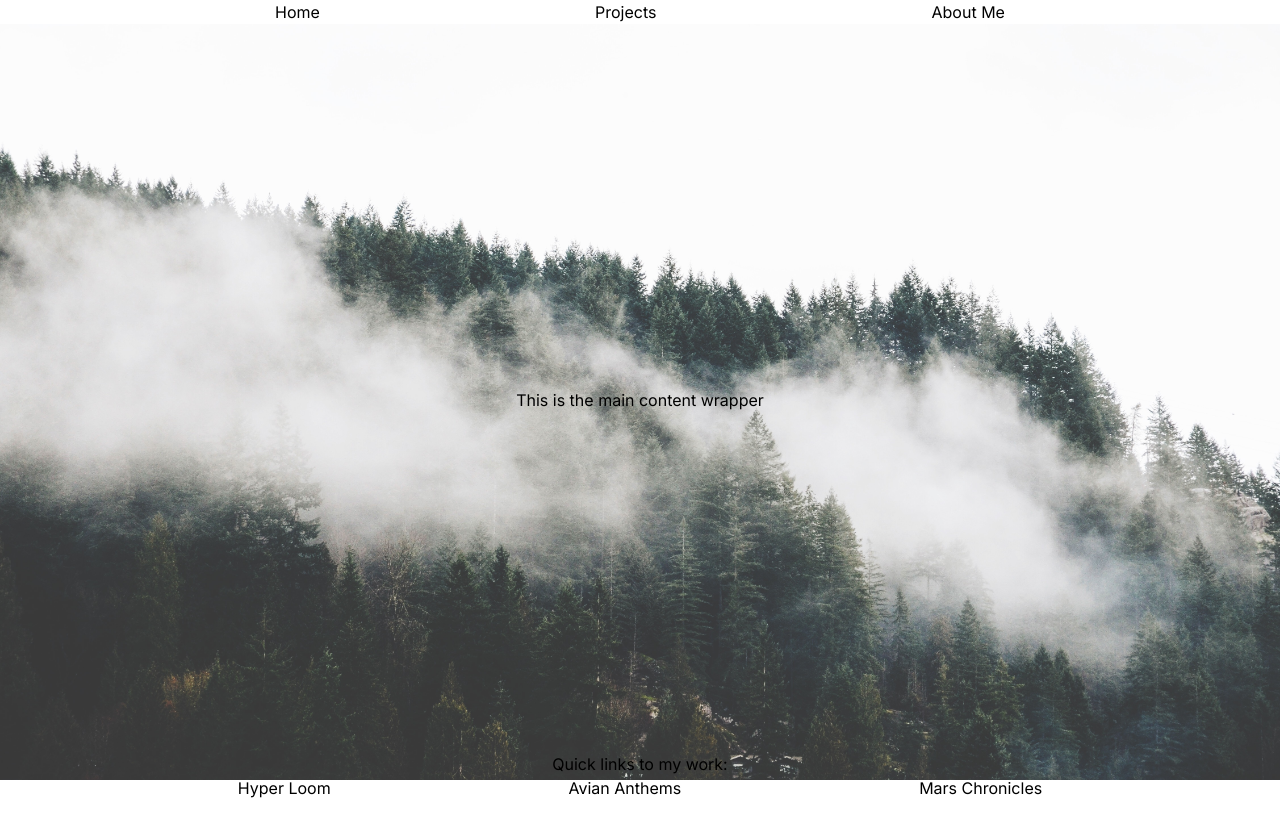
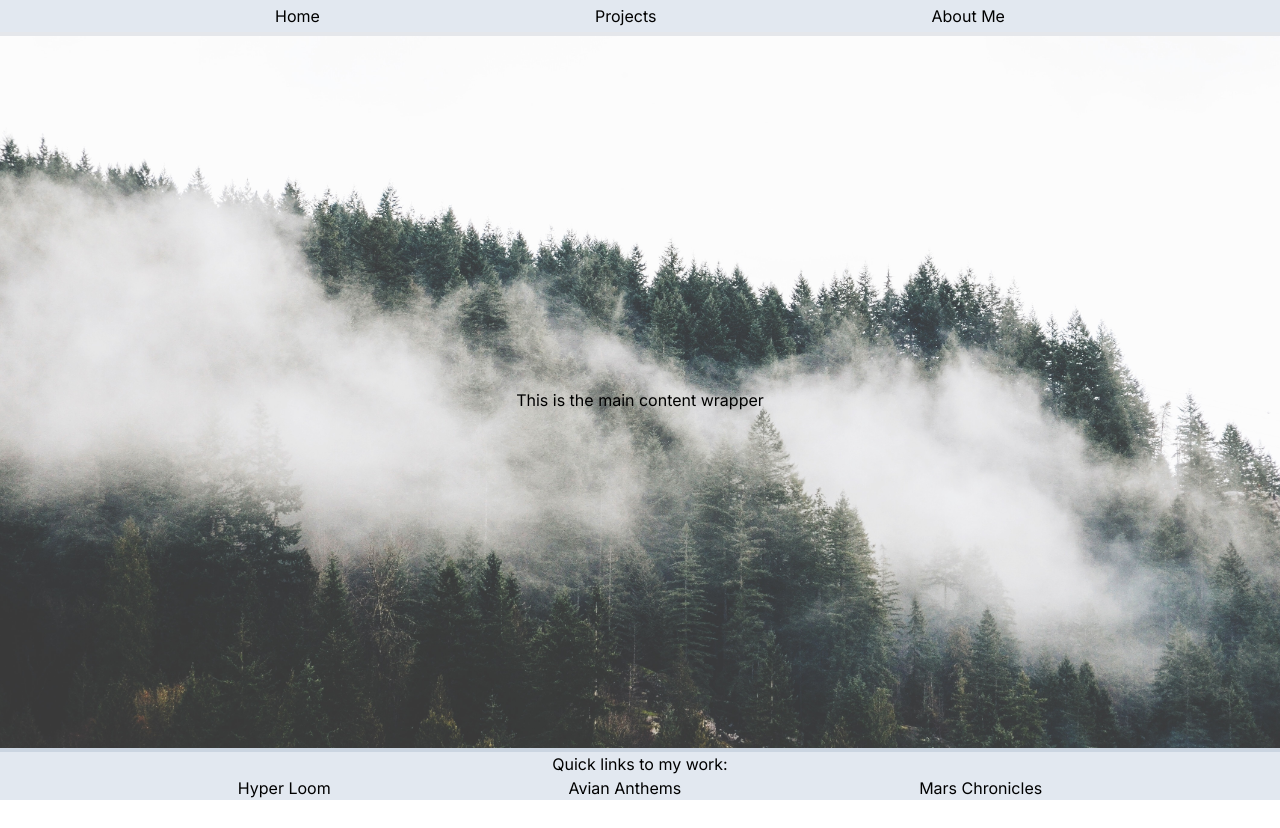
Before and after one commit to sdmisra/final-portfolio, a Next.js app: page / in a window 1280 px wide. After the commit the page ends 800 px from the top, so only its background shows below. Built offline with nearby package versions, Linux system fonts and the light colour scheme.

Commit message:
hero image properly placed, header and footer too

```diff
--- a/src/app/components/Dashboard.js
+++ b/src/app/components/Dashboard.js
@@ -8,7 +8,7 @@ const Dashboard = () => {
 
 
   return (
-    <section className='flex -z4 absolute inset-0 justify-center items-center'>
+    <section className='flex -z4 absolute inset-0 justify-center items-center bg-scroll w-full'>
       This is the main content wrapper
     </section>
   )
--- a/src/app/components/Footer.js
+++ b/src/app/components/Footer.js
@@ -2,7 +2,7 @@ import React from 'react'
 
 const Footer = () => {
   return (
-    <footer className='sticky bottom-0 w-full h-5.5'>
+    <footer className='absolute bottom-0 w-full h-5.5 border-t-4 bg-slate-200 border-slate-300'>
       <h4 className='flex justify-center'>Quick links to my work:</h4>
       <div className='flex justify-evenly'>
         <a href='https://hyper-loom-explorer.vercel.app' className='footer-link' target="_blank" rel="noreferrer noopener">
--- a/src/app/components/Header.js
+++ b/src/app/components/Header.js
@@ -8,19 +8,19 @@ const Header = ()=> {
   console.log(pathname)
 
   return (
-    <header className='sticky top-0 w-full'>
+    <header className='sticky top-0 w-full border-b-4 bg-slate-200'>
       <div className='flex justify-evenly'>
-        <button className='nav-button'>
+        <button className='h-8'>
           <Link href='/' className='link'>
             Home
           </Link>
         </button>
-        <button className='nav-button'>
+        <button className='h-8'>
           <Link href='/projects' className='link'>
             Projects
           </Link>
         </button>
-        <button className='nav-button'>
+        <button className='h-8'>
           <Link href='/aboutme' className='link'>
             About Me
           </Link>
--- a/src/app/components/HeroImage.js
+++ b/src/app/components/HeroImage.js
@@ -8,10 +8,10 @@ const HeroImage = () => {
         src={treeline}
         loading='lazy'
         style={{objectFit:'cover'}}
-        fill={false}
+        fill={true}
         quality={100}
         alt='a misty treeline'
-        className="-z-10"
+        className="absolute -z-10"
     />
   )
 }
--- a/src/app/layout.js
+++ b/src/app/layout.js
@@ -1,6 +1,7 @@
 import { Inter } from 'next/font/google'
 import Header from './components/Header'
 import Footer from './components/Footer'
+import HeroImage from './components/HeroImage'
 import './globals.css'
 
 const inter = Inter({ subsets: ['latin'] })
@@ -14,6 +15,7 @@ export default function RootLayout({ children }) {
   return (
     <html lang="en">
       <body className={inter.className}>
+        <HeroImage />
         <Header />
         {children}
         <Footer />
--- a/src/app/page.js
+++ b/src/app/page.js
@@ -1,4 +1,4 @@
-import HeroImage from './components/HeroImage'
+
 import Dashboard from './components/Dashboard'
 
 
@@ -6,7 +6,6 @@ export default function Home() {
   return (
 
     <main className='flex justify-center flex-col'>
-    <HeroImage />
     <Dashboard />
     </main>
 
```
